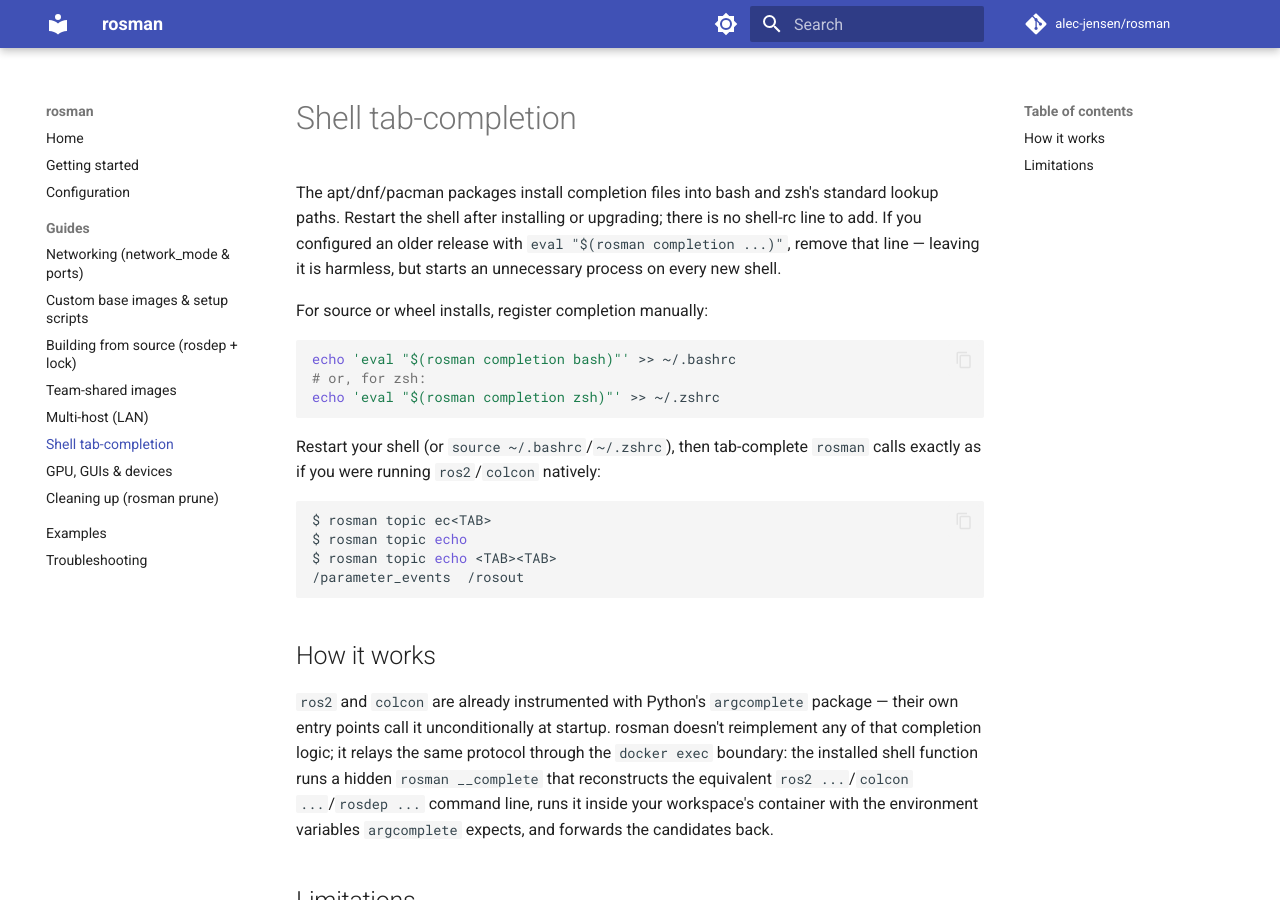
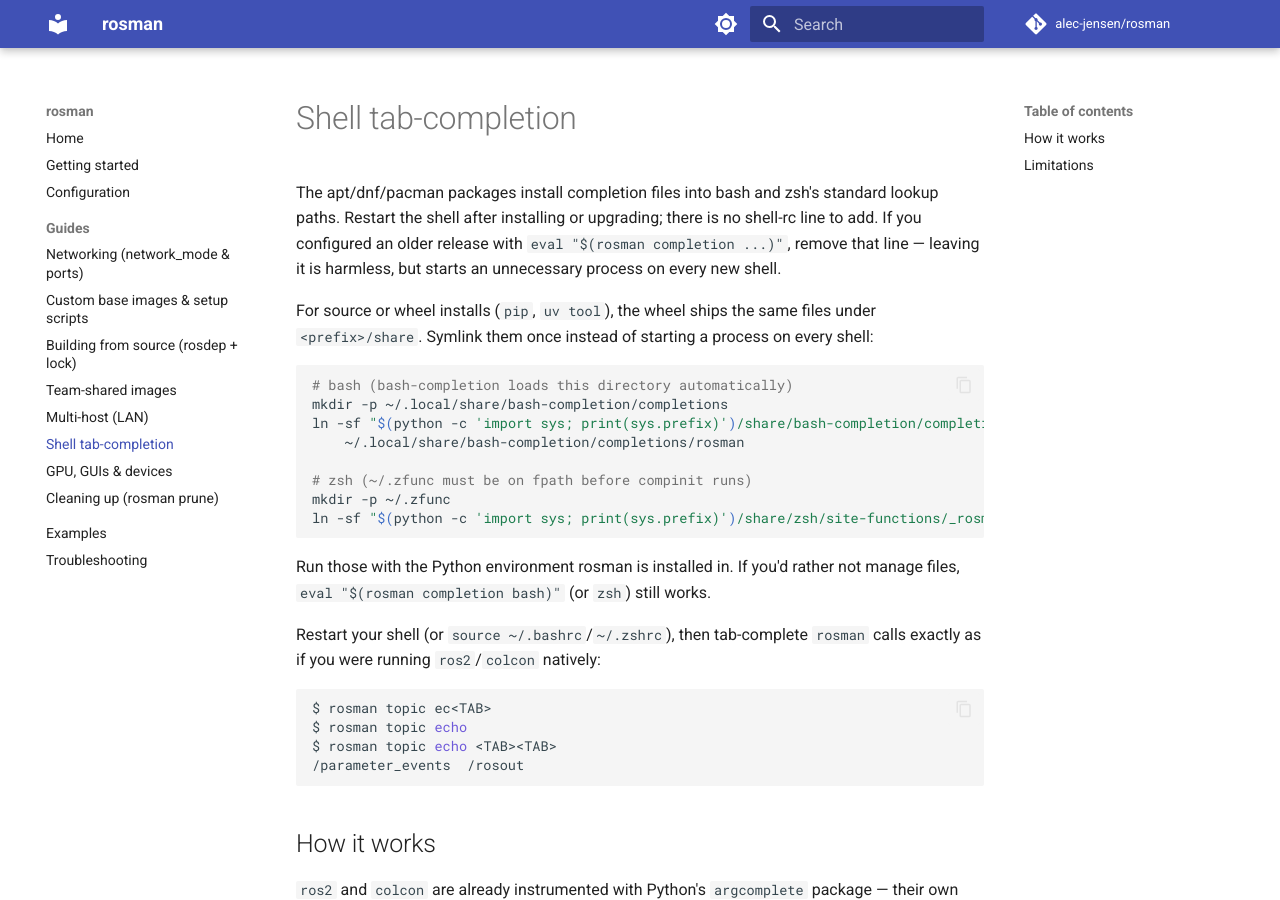
Before and after one commit to alec-jensen/rosman, an MkDocs documentation site: the page built from documentation/guides/tab-completion.md, in a window 1280 px wide and 900 px high. Built offline with MkDocs 1.6.1 and Material for MkDocs 9.7.7, drawn with Linux system fonts in a browser that asks for light colours; comment, search, counter and statistics services are not loaded.

Commit message:
Ship shell completion files in the wheel
Claude-Session: https://claude.ai/code/session_01Q21EftjAJoUrMSNuTwfzdY

````diff
--- a/documentation/guides/tab-completion.md
+++ b/documentation/guides/tab-completion.md
@@ -6,13 +6,23 @@ there is no shell-rc line to add. If you configured an older release with
 `eval "$(rosman completion ...)"`, remove that line — leaving it is harmless,
 but starts an unnecessary process on every new shell.
 
-For source or wheel installs, register completion manually:
+For source or wheel installs (`pip`, `uv tool`), the wheel ships the same
+files under `<prefix>/share`. Symlink them once instead of starting a process
+on every shell:
 
 ```sh
-echo 'eval "$(rosman completion bash)"' >> ~/.bashrc
-# or, for zsh:
-echo 'eval "$(rosman completion zsh)"' >> ~/.zshrc
+# bash (bash-completion loads this directory automatically)
+mkdir -p ~/.local/share/bash-completion/completions
+ln -sf "$(python -c 'import sys; print(sys.prefix)')/share/bash-completion/completions/rosman" \
+    ~/.local/share/bash-completion/completions/rosman
+
+# zsh (~/.zfunc must be on fpath before compinit runs)
+mkdir -p ~/.zfunc
+ln -sf "$(python -c 'import sys; print(sys.prefix)')/share/zsh/site-functions/_rosman" ~/.zfunc/_rosman
 ```
+
+Run those with the Python environment rosman is installed in. If you'd rather
+not manage files, `eval "$(rosman completion bash)"` (or `zsh`) still works.
 
 Restart your shell (or `source ~/.bashrc`/`~/.zshrc`), then tab-complete
 `rosman` calls exactly as if you were running `ros2`/`colcon` natively:
````
Also changed, not shown: CHANGELOG.md (+9 -0 lines), pyproject.toml (+7 -0 lines), 3 other files.
